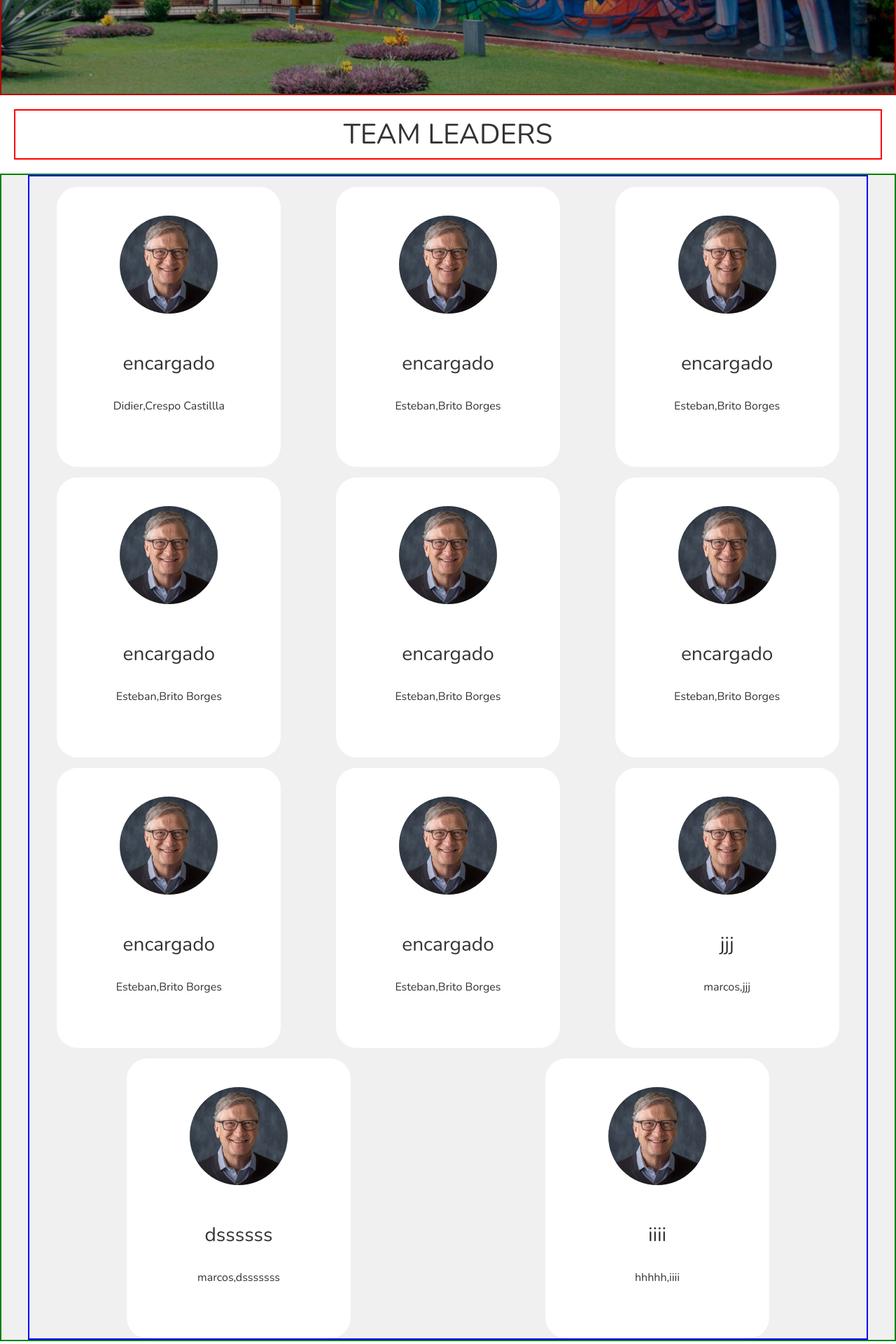
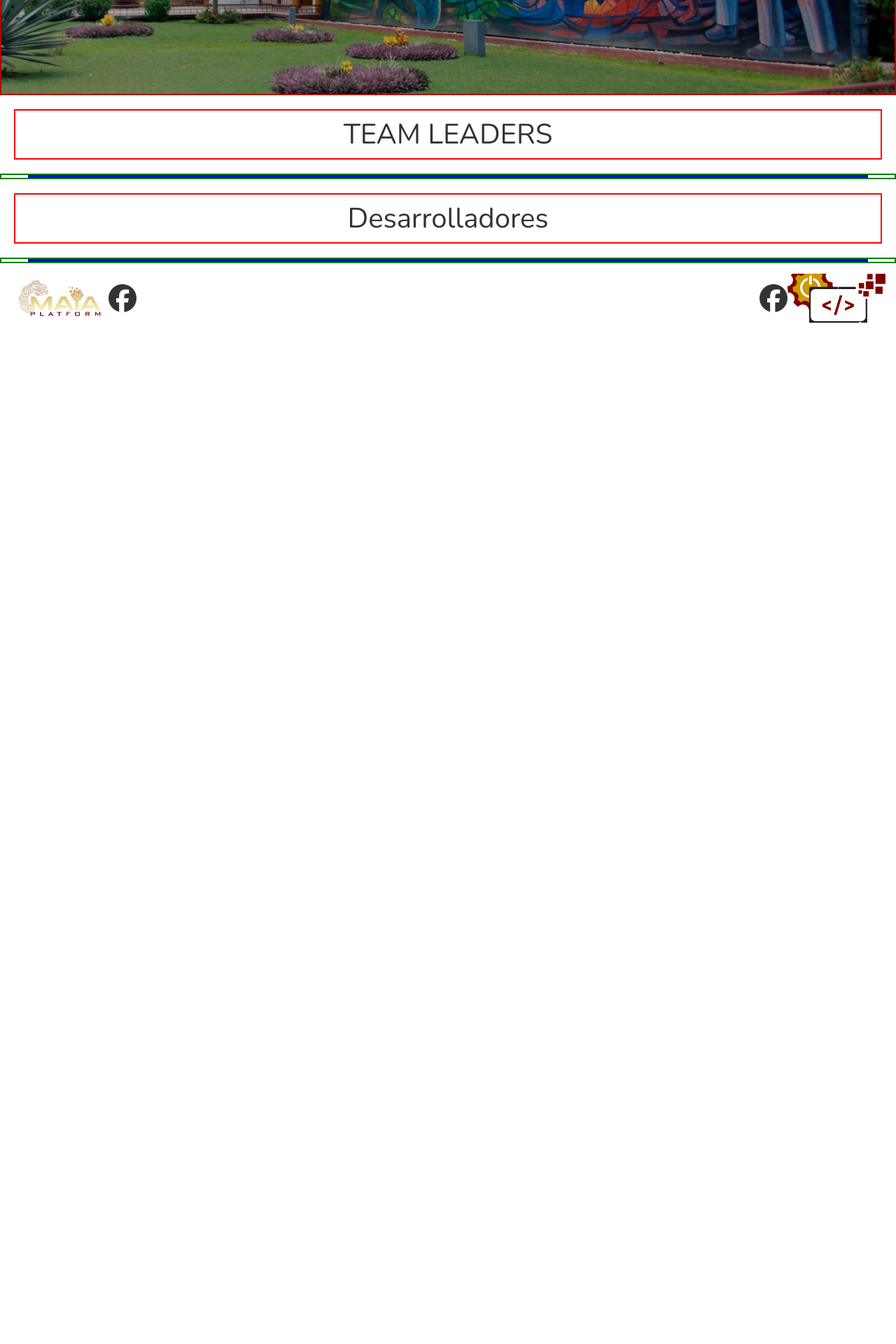
Before and after one commit to JoseLuisUicab/Autores, a PHP site: page / in a window 1280 px wide. Shown: the part 664-2584 px from the top of the page at 70% size. After the commit the page ends 1125 px from the top, so only its background shows below. Run offline with PHP 8.4, Linux system fonts and the light colour scheme; data comes from the database, SQL or seed files in the repository; data that the repository does not hold is empty; a stand-in replaces the project's code that opens the database connection; style sheets or scripts are compiled from the project's sources; some libraries are stand-ins or nearby versions.

Commit message:
dssssssss

```diff
--- a/src/Index.php
+++ b/src/Index.php
@@ -22,14 +22,14 @@
   </Section>
   <h2 class="teamle" id="teamleader">TEAM LEADERS</h2>
 
-  <Section class="Parte1 " style="background: #F0F0F0;">
+  <Section class="Parte1">
 
 
-    <article class=" leader">
+    <article class="leader">
       <?php
     include "conexion_d.php";
      //asemos la consulta de todos los usuarios de la tabla uausrios
-     $todos_productos= " SELECT * FROM integrantes ORDER BY id ASC";
+     $todos_productos= " SELECT * FROM integrantes where (puesto = 'senior') ORDER BY id ASC";
      $resultado= mysqli_query($conectar, $todos_productos);
      while($row = mysqli_fetch_assoc($resultado))
     {
@@ -74,156 +74,53 @@
 
         ?>
     </article>
+  </Section>
 
+  <!---------------------------------------------------------------->
 
-
-  </Section>
   <h2 class="teamle" id="Desarrolladores">Desarrolladores</h2>
   <Section class="Parte2">
     <article class="leader2">
-      <div class="persona2">
+
+      <?php
+    include "conexiontabla_integrantes.php";
+     //asemos la consulta de todos los usuarios de la tabla uausrios
+     $todos_productos= " SELECT * FROM integrantes where (puesto = 'junior') ORDER BY id ASC";
+     $resultado= mysqli_query($conectar, $todos_productos);
+     while($row = mysqli_fetch_assoc($resultado))
+    {
+      ?>
+
+      <!--------------------------------->
+
+      <div class="persona">
         <figure><img src="../Imagenes/Billgates.jpg" alt=""></figure>
-        <h3>Senior Front-End</h3>
+        <h3><?php echo $row["puesto"];?></h3><!-- puesto -->
         <br>
-        <p>ING.William Gongora Bojorquez</p>
-        <div class="aportaciones2">
+        <p><?php echo $row["nombre"];?>,<?php echo $row["apellido"];?></p><!-- nombre y apellido -->
+        <div class="aportaciones">
           <h3>Aportaciones</h3>
-          <p>Lorem ipsum dolor sit amet consectetur adipisicing elit. Praesentium, necessitatibus?dasdasfd
-            Lorem ipsum dolor sit amet consectetur adipisicing elit.
-          <div class="iconos2">
-            <i class="fa-brands fa-facebook"></i>
-            <i class="fab fa-linkedin-in"></i>
-            <i class="fas fa-envelope"></i>
+          <p><?php echo $row["descripcion"];?></p><!-- descripciones -->
+          <div class="iconos">
+
+            <a href="<?php echo $row["correo"];?>"> <i class="fab fa-linkedin-in"></i></a>
+            <!-- cambir al nombre del campo de latbla, quitar correo y poner linkedin -->
+
+            <a href="<?php echo $row["redes"];?>"> <i class="fa-brands fa-github"></i></a>
+            <!-- cambir al nombre del campo de latbla, quitar redes y poner github -->
           </div>
-          </p>
+
         </div>
       </div>
 
-      <div class="persona2">
-        <figure><img src="../Imagenes/Billgates.jpg" alt=""></figure>
-        <h3>Senior Front-End</h3>
-        <br>
-        <p>ING.William Gongora Bojorquez</p>
-        <div class="aportaciones2">
-          <h3>Aportaciones</h3>
-          <p>Lorem ipsum dolor sit amet consectetur adipisicing elit. Praesentium, necessitatibus?dasdasfd
-            Lorem ipsum dolor sit amet consectetur adipisicing elit.
-          <div class="iconos2">
-            <i class="fa-brands fa-facebook"></i>
-            <i class="fab fa-linkedin-in"></i>
-            <i class="fas fa-envelope"></i>
-          </div>
-          </p>
-        </div>
-      </div>
+      <?php
+    }
 
-      <div class="persona2">
-        <figure><img src="../Imagenes/Billgates.jpg" alt=""></figure>
-        <h3>Senior Front-End</h3>
-        <br>
-        <p>ING.William Gongora Bojorquez</p>
-        <div class="aportaciones2">
-          <h3>Aportaciones</h3>
-          <p>Lorem ipsum dolor sit amet consectetur adipisicing elit. Praesentium, necessitatibus?dasdasfd
-            Lorem ipsum dolor sit amet consectetur adipisicing elit.
-          <div class="iconos2">
-            <i class="fa-brands fa-facebook"></i>
-            <i class="fab fa-linkedin-in"></i>
-            <i class="fas fa-envelope"></i>
-          </div>
-          </p>
-        </div>
-      </div>
+        mysqli_free_result($resultado);// deja de buscar datos en la base de datos una ves mostrados todo de la tabla
 
-      <div class="persona2">
-        <figure><img src="../Imagenes/Billgates.jpg" alt=""></figure>
-        <h3>Senior Front-End</h3>
-        <br>
-        <p>ING.William Gongora Bojorquez</p>
-        <div class="aportaciones2">
-          <h3>Aportaciones</h3>
-          <p>Lorem ipsum dolor sit amet consectetur adipisicing elit. Praesentium, necessitatibus?dasdasfd
-            Lorem ipsum dolor sit amet consectetur adipisicing elit.
-          <div class="iconos2">
-            <i class="fa-brands fa-facebook"></i>
-            <i class="fab fa-linkedin-in"></i>
-            <i class="fas fa-envelope"></i>
-          </div>
-          </p>
-        </div>
-      </div>
+        ?>
 
-      <div class="persona2">
-        <figure><img src="../Imagenes/Billgates.jpg" alt=""></figure>
-        <h3>Senior Front-End</h3>
-        <br>
-        <p>ING.William Gongora Bojorquez</p>
-        <div class="aportaciones2">
-          <h3>Aportaciones</h3>
-          <p>Lorem ipsum dolor sit amet consectetur adipisicing elit. Praesentium, necessitatibus?dasdasfd
-            Lorem ipsum dolor sit amet consectetur adipisicing elit.
-          <div class="iconos2">
-            <i class="fa-brands fa-facebook"></i>
-            <i class="fab fa-linkedin-in"></i>
-            <i class="fas fa-envelope"></i>
-          </div>
-          </p>
-        </div>
-      </div>
 
-      <div class="persona2">
-        <figure><img src="../Imagenes/Billgates.jpg" alt=""></figure>
-        <h3>Senior Front-End</h3>
-        <br>
-        <p>ING.William Gongora Bojorquez</p>
-        <div class="aportaciones2">
-          <h3>Aportaciones</h3>
-          <p>Lorem ipsum dolor sit amet consectetur adipisicing elit. Praesentium, necessitatibus?dasdasfd
-            Lorem ipsum dolor sit amet consectetur adipisicing elit.
-          <div class="iconos2">
-            <i class="fa-brands fa-facebook"></i>
-            <i class="fab fa-linkedin-in"></i>
-            <i class="fas fa-envelope"></i>
-          </div>
-          </p>
-        </div>
-      </div>
-
-      <div class="persona2">
-        <figure><img src="../Imagenes/Billgates.jpg" alt=""></figure>
-        <h3>Senior Front-End</h3>
-        <br>
-        <p>ING.William Gongora Bojorquez</p>
-        <div class="aportaciones2">
-          <h3>Aportaciones</h3>
-          <p>Lorem ipsum dolor sit amet consectetur adipisicing elit. Praesentium, necessitatibus?dasdasfd
-            Lorem ipsum dolor sit amet consectetur adipisicing elit.
-          <div class="iconos2">
-            <i class="fa-brands fa-facebook"></i>
-            <i class="fab fa-linkedin-in"></i>
-            <i class="fas fa-envelope"></i>
-          </div>
-          </p>
-        </div>
-      </div>
-
-      <div class="persona2">
-        <figure><img src="../Imagenes/Billgates.jpg" alt=""></figure>
-        <h3>Senior Front-End</h3>
-        <br>
-        <p>ING.William Gongora Bojorquez</p>
-        <div class="aportaciones2">
-          <h3>Aportaciones</h3>
-          <p>Lorem ipsum dolor sit amet consectetur adipisicing elit. Praesentium, necessitatibus?dasdasfd
-            Lorem ipsum dolor sit amet consectetur adipisicing elit.
-          <div class="iconos2">
-            <i class="fa-brands fa-facebook"></i>
-            <i class="fab fa-linkedin-in"></i>
-            <i class="fas fa-envelope"></i>
-          </div>
-          </p>
-        </div>
-      </div>
     </article>
 
   </Section>
@@ -234,7 +131,6 @@
   <!-- fin boton-->
   <?php include "Footer.php"?>
   <script src="../Scrip/Scrip2.js"></script>
-
 </body>
 
 </html>
```
